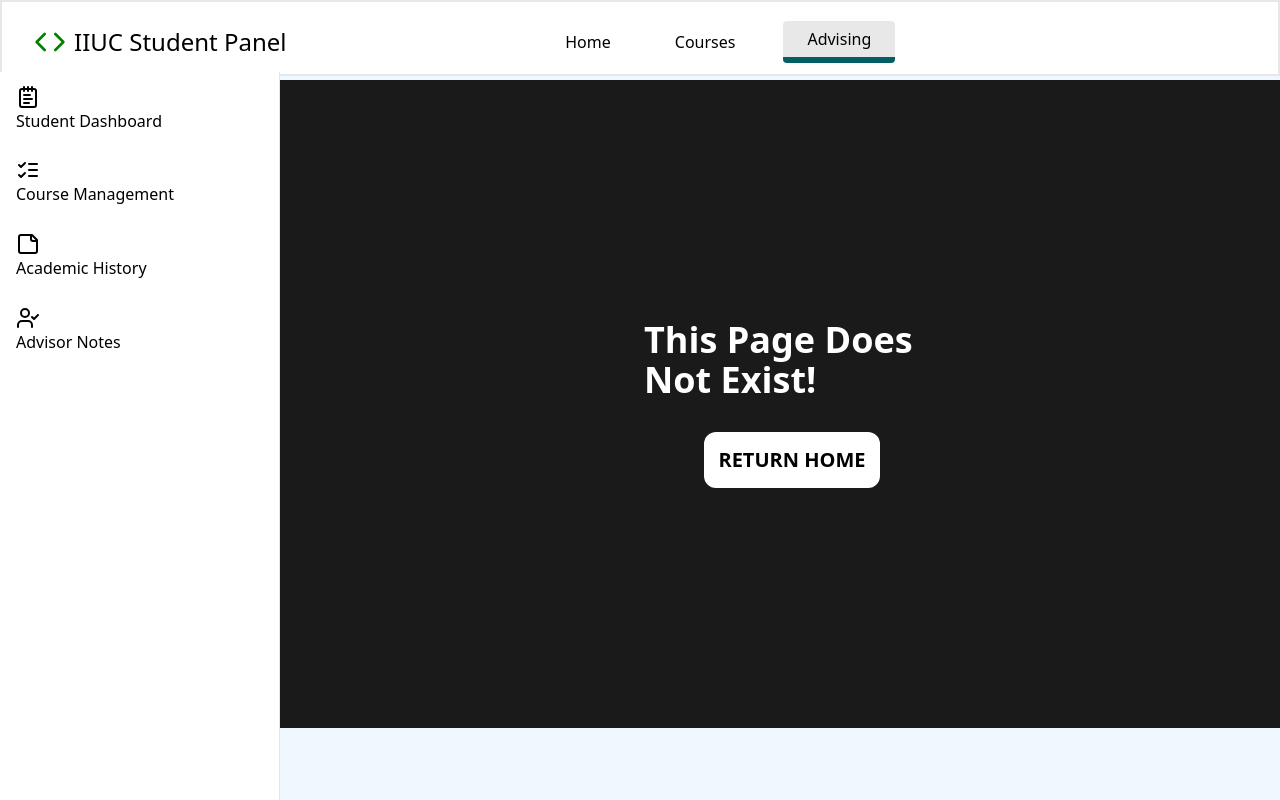
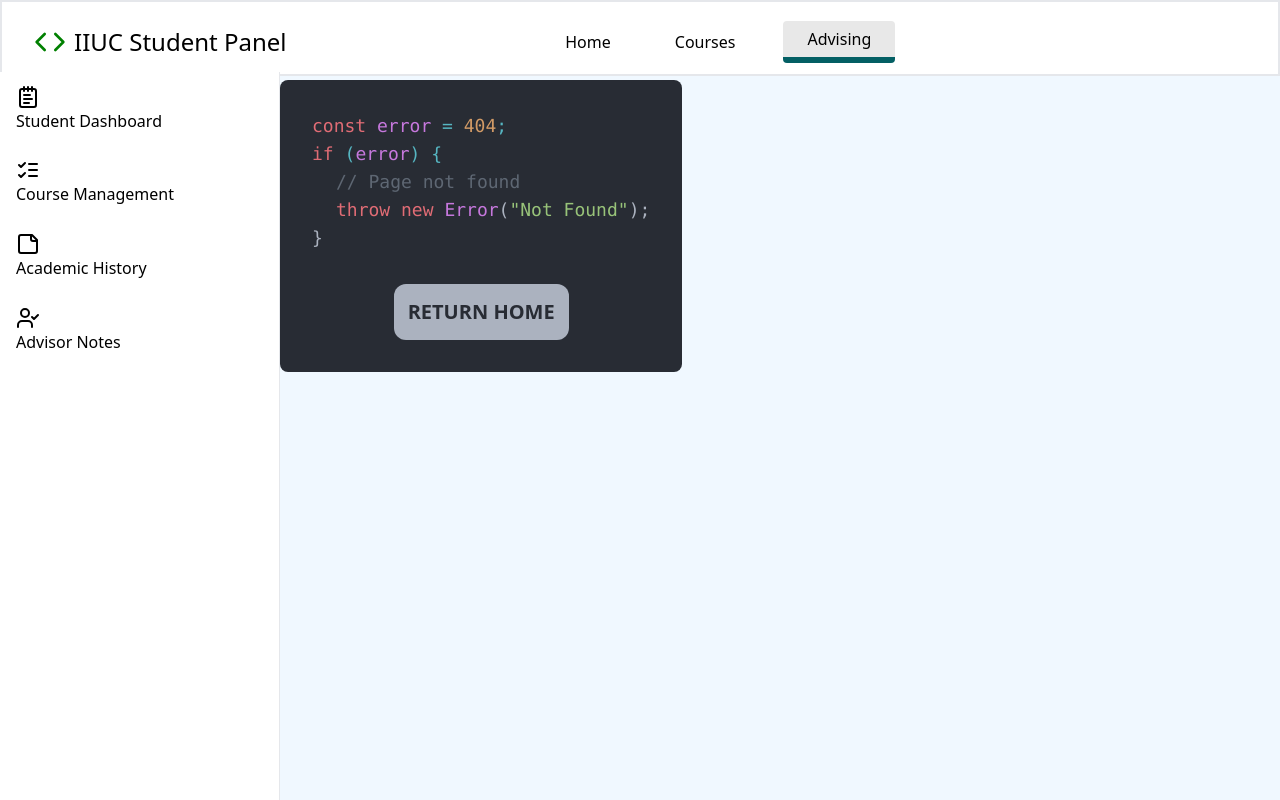
Before and after one commit to AsifulAhsan/CRAMS, a React (Vite) app: page /advising in a window 1280 px wide. Built offline with nearby package versions, Linux system fonts and the light colour scheme.

Commit message:
NOTFOUND PAGE

```diff
--- a/src/components/NotFoundPage.jsx
+++ b/src/components/NotFoundPage.jsx
@@ -2,13 +2,35 @@ import { Link } from "react-router-dom";
 
 function NotFoundPage() {
   return (
-    <div className="flex bg-[#1A1A1A] w-full m-0 justify-center items-center">
-      <div className="flex flex-col gap-8 items-center pl-6 mx-85 my-60">
-        <h1 className="text-white font-semibold text-4xl">
-          This Page Does Not Exist!
-        </h1>
-        <Link to={"/"}>
-          <button className="border-2 bg-white p-3 rounded-xl text-xl text-black font-bold cursor-pointer hover:text-white border-transparent hover:bg-[#035f64]">
+    <div className="w-full h-full">
+      <div className="flex flex-col w-full h-full justify-center items-center gap-4 p-8 rounded-lg bg-[#282C34]">
+        <div className="text-left">
+          <p className="font-mono text-lg text-[#56B6C2] w-full">
+            <span className="text-[#E06C75]">const</span>{" "}
+            <span className="text-[#C678DD]">error</span> ={" "}
+            <span className="text-[#D19A66]">404</span>;
+          </p>
+
+          <p className="font-mono text-lg text-[#56B6C2] w-full">
+            <span className="text-[#E06C75]">if</span> (
+            <span className="text-[#C678DD]">error</span>) {"{"}
+          </p>
+
+          <p className="font-mono text-lg text-[#5E6773] w-full pl-6">
+            // Page not found
+          </p>
+
+          <p className="font-mono text-lg text-[#ABB2BF] w-full pl-6">
+            <span className="text-[#E06C75]">throw new</span>{" "}
+            <span className="text-[#C678DD]">Error</span>(
+            <span className="text-[#98C379]">"Not Found"</span>);
+          </p>
+
+          <p className="font-mono text-lg text-[#ABB2BF] w-full">{"}"}</p>
+        </div>
+
+        <Link to={"/"} className="mt-4">
+          <button className="border-2 bg-[#ABB2BF] p-3 rounded-xl text-xl text-[#282C34] font-bold cursor-pointer hover:text-white border-transparent hover:bg-[#035f64] transition-colors duration-300">
             RETURN HOME
           </button>
         </Link>
```
